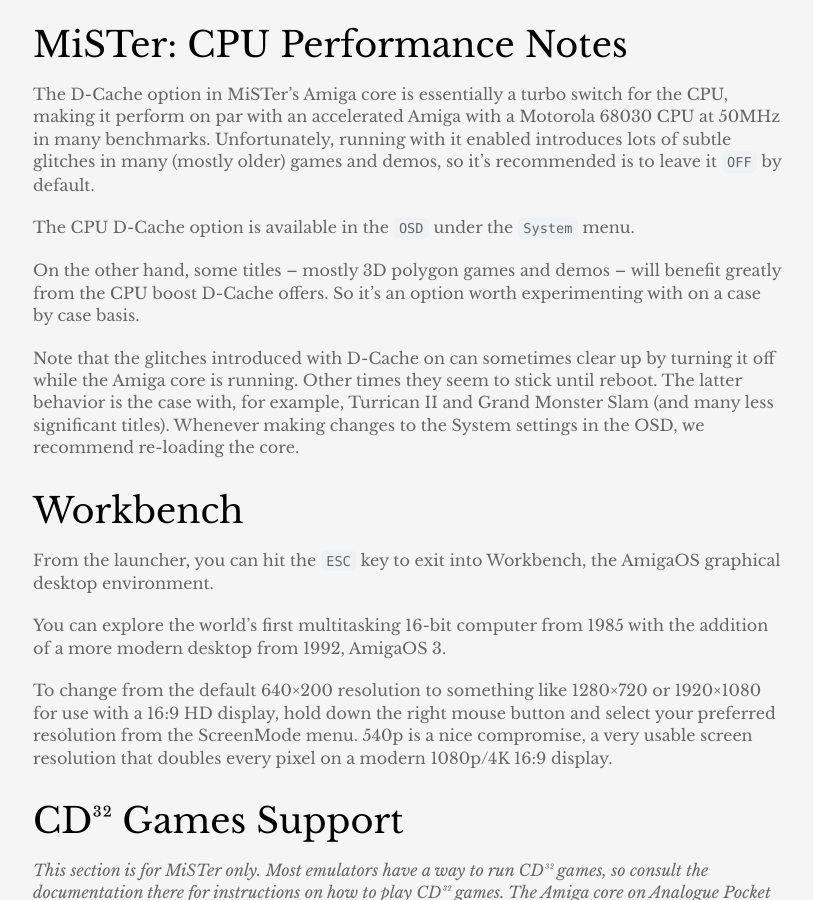
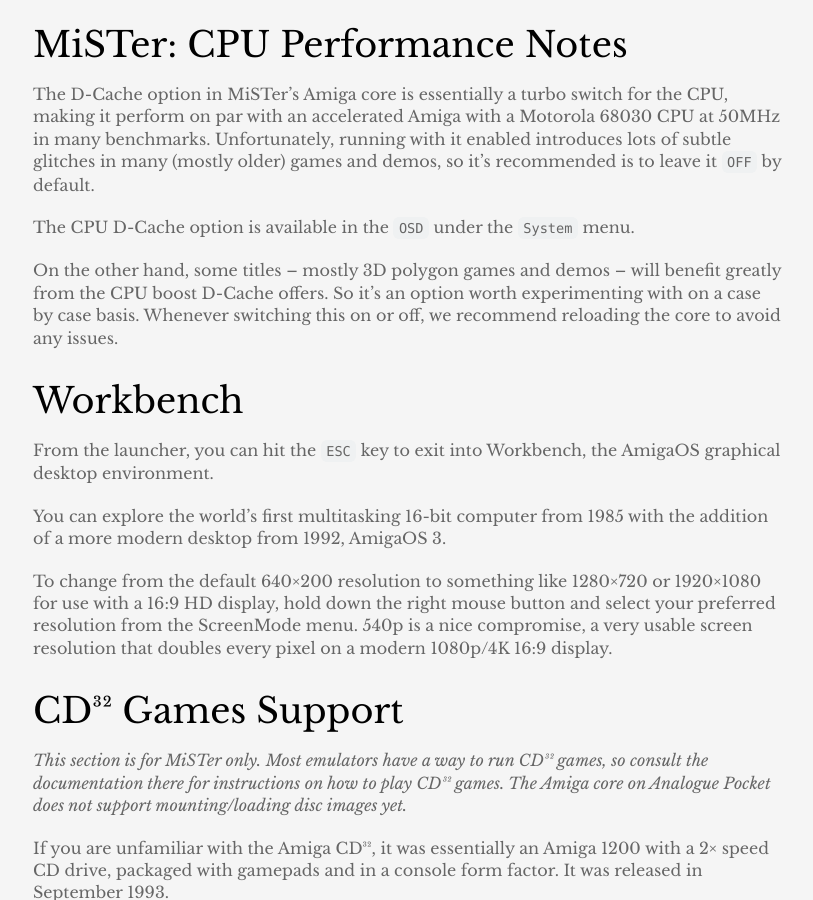
Before and after one commit to amigavision/amigavision.github.io, a Jekyll site: the page built from docs.md, in a window 1280 px wide and 900 px high, scrolled down 9311 px. Shown: the whole window, without its empty margins (232-1045 px from the left). Built offline with Jekyll 4.4.1, drawn with Linux system fonts in a browser that asks for light colours.

Commit message:
Redundant

```diff
--- a/docs.md
+++ b/docs.md
@@ -265,10 +265,7 @@
 
 The CPU D-Cache option is available in the `OSD` under the `System` menu.
 
-On the other hand, some titles -- mostly 3D polygon games and demos -- will benefit greatly from the CPU boost D-Cache offers. So it's an option worth experimenting with on a case by case basis.
-
-Note that the glitches introduced with D-Cache on can sometimes clear up by turning it off while the Amiga core is running. Other times they seem to stick until reboot. The latter behavior is the case with, for example, Turrican II and Grand Monster Slam (and many less significant titles). Whenever making changes to the System settings in the OSD, we recommend re-loading the core.
-
+On the other hand, some titles -- mostly 3D polygon games and demos -- will benefit greatly from the CPU boost D-Cache offers. So it's an option worth experimenting with on a case by case basis. Whenever switching this on or off, we recommend reloading the core to avoid any issues.
 
 ## Workbench
 
```
